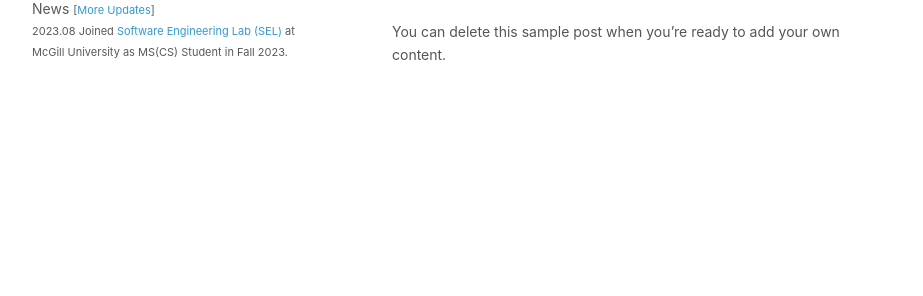
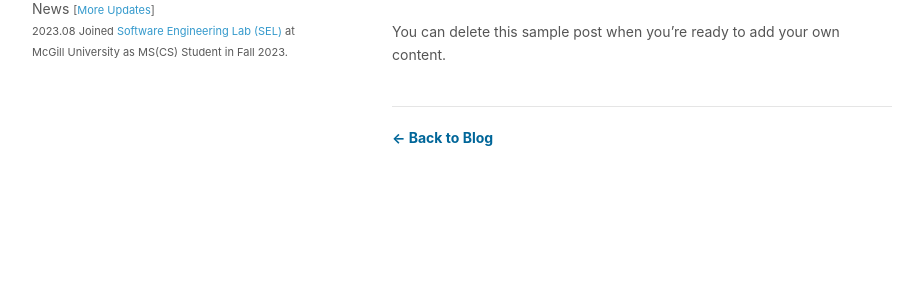
Before and after one commit to bythebug/bythebug.github.io, a Jekyll site: the page built from _posts/2025-04-07-welcome-to-my-blog.md, in a window 1280 px wide. Shown: the part 359-655 px from the top of the page, without its empty margins (178-1101 px from the left). Built offline with Jekyll 4.4.1, drawn with Linux system fonts in a browser that asks for light colours.

Commit message:
Fix Minor Bugs in Sidebar.

```diff
--- a/_layouts/post.html
+++ b/_layouts/post.html
@@ -9,4 +9,7 @@ layout: default
     <div class="post-content">
         {{ content }}
     </div>
+    <div class="post-navigation">
+        <a href="{{ site.baseurl }}/blog" class="back-to-blog">← Back to Blog</a>
+    </div>
 </article>
--- a/stylesheets/blog.css
+++ b/stylesheets/blog.css
@@ -69,3 +69,20 @@
     color: #555;
     line-height: 1.6;
 }
+
+.post-navigation {
+    margin-top: 40px;
+    padding-top: 20px;
+    border-top: 1px solid #e5e5e5;
+}
+
+.back-to-blog {
+    display: inline-block;
+    text-decoration: none;
+    color: #069;
+    font-weight: bold;
+}
+
+.back-to-blog:hover {
+    text-decoration: underline;
+}
```
